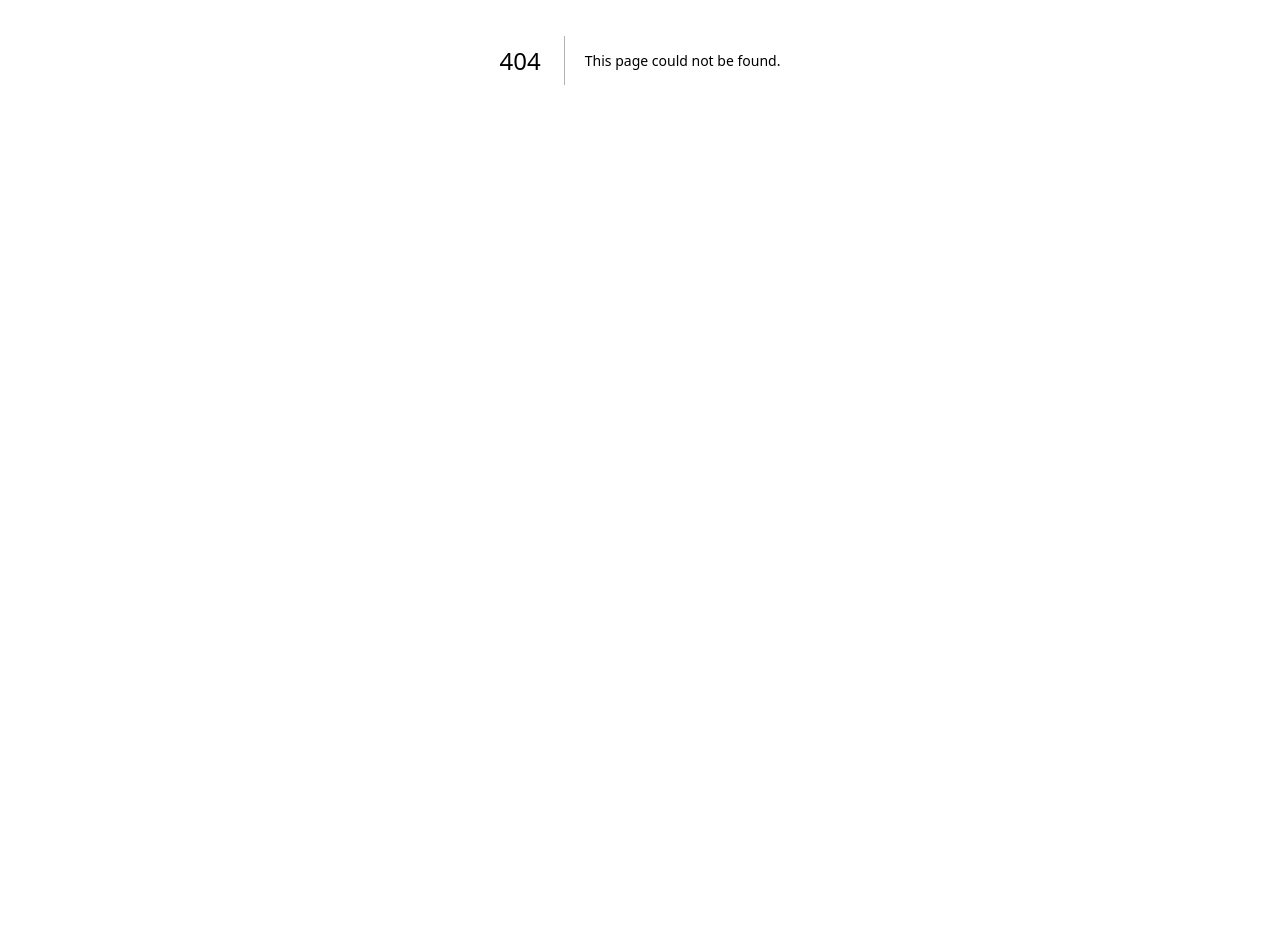
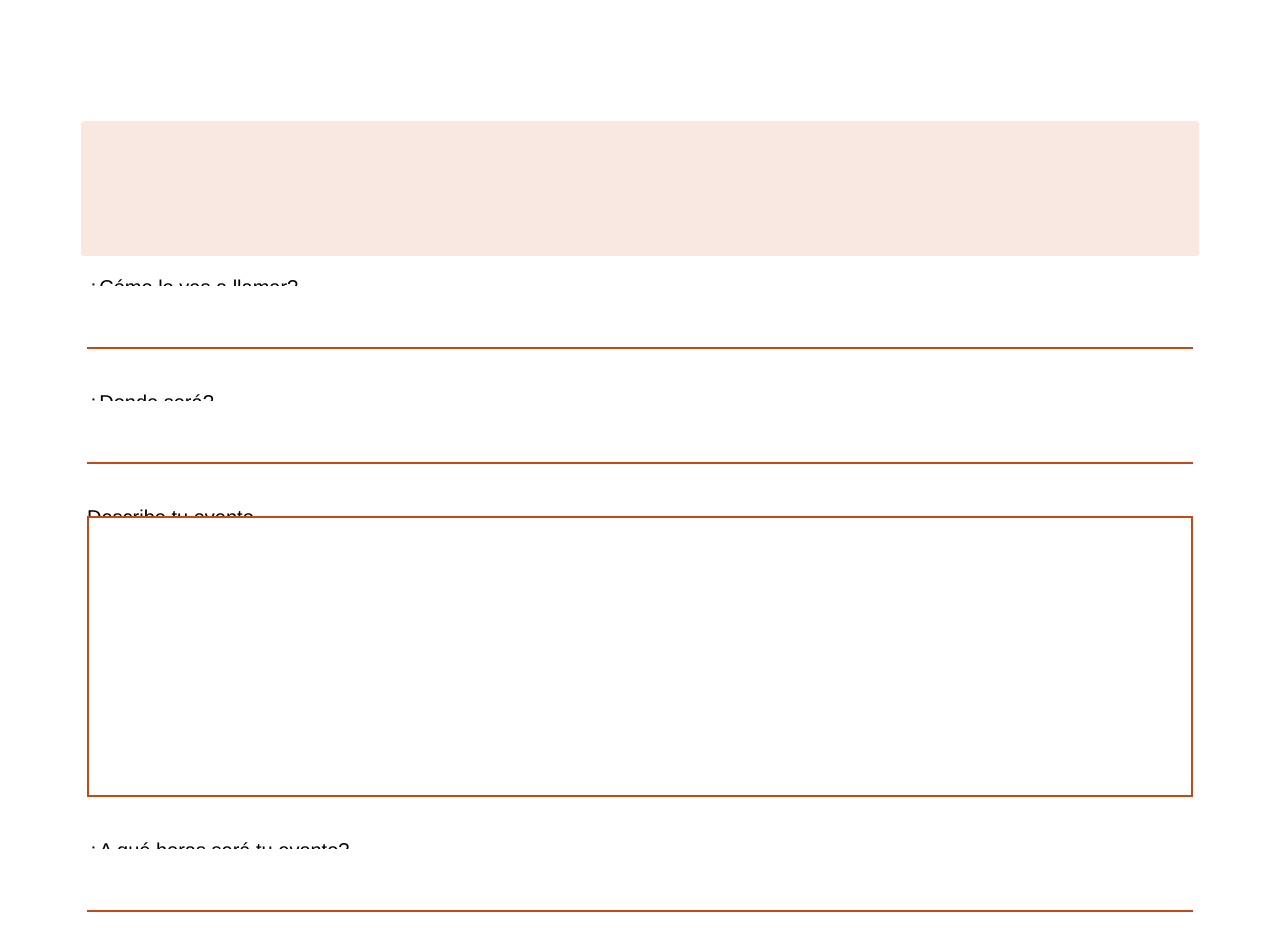
Before and after one commit to JcortesJ/myUNifyLite, a Next.js app in the folder unify_lite/: page /evento/crearEvento in a window 1280 px wide. Before the commit this address had no page. Shown: the part 340-1290 px from the top of the page. Before the commit the page ends 800 px from the top, so only its background shows below. Built offline with nearby package versions, Linux system fonts and the light colour scheme.

Commit message:
crearEvento terminado. Revisar date

```diff
--- /dev/null
+++ b/unify_lite/pages/evento/crearEvento.tsx
@@ -0,0 +1,109 @@
+import type { NextPage } from 'next'
+import Head from 'next/head'
+import Image from 'next/image'
+import Link from 'next/link'
+import { FormEvent, useState } from 'react'
+import styles from '../../styles/Home.module.css'
+const CrearEvento = () => {
+
+    const [nombre, setNombre] = useState("");
+    const [lugar, setLugar] = useState("");
+    const [descripcion, setDes] = useState("");
+    const [hora, setHora] = useState("12");
+    const [dia, setDia] = useState("");
+    const [facultad, setFacultad] = useState("No tiene facultad");
+
+
+    const onSubmit =  (e: FormEvent) => {
+        e.preventDefault()
+
+
+
+        const eventoPrueba: object = {
+            'nombreEvento':nombre,
+            'lugar':lugar,
+            'descripcion':descripcion,
+            'hora':parseInt(hora),
+            'dia':dia,
+            'facultad':facultad
+        }
+
+        console.log(eventoPrueba)
+       // saveFormData(objetoPrueba);
+       //primero hay que entender como funciona esto
+       alert('datos subidos');
+    }
+
+    async function saveFormData(data: object) {
+        return await fetch("/api/formR", {
+            body: JSON.stringify(data),
+            headers: {"Content-Type": "application/json"},
+            method: "POST"
+        })
+    }
+    return (
+        <div className={styles.container}>
+            <Head>
+                <title>Crear Evento</title>
+                <meta name="description" content="Social Media App" />
+                <link rel="icon" href="/Frame.ico" />
+            </Head>
+
+            <main className={styles.main}>
+                <h3 className={styles.subtitle}>
+                    <a href={'/login'}><img width={22} height={22} src={"/back_arrow.svg"} /></a>Crear Evento 📒
+                </h3>
+
+                <div className={styles.avisoAdvertencia}>
+                    <h1>Ups... esta página no está diseñada para computadores</h1>
+                    <h2>Por favor ingresa desde un celular</h2>
+                </div>
+                <div className={styles.rectanguloNaranja}></div>
+                <form onSubmit={onSubmit}>
+                    <div className={styles.divFila}>
+                        <h3>¿Cómo lo vas a llamar?</h3>
+                        <input name={'nom_ev'} required={true} onChange={n => setNombre((n.target as HTMLInputElement).value)}  />
+                    </div>
+                    <div className={styles.divFila}>
+                        <h3>¿Donde será?</h3>
+                        <input name={'lugar_ev'} required={true} onChange={l => setLugar((l.target as HTMLInputElement).value)}  />
+                    </div>
+                    <div className={styles.divFila}>
+                        <h3>Describe tu evento</h3>
+                        <textarea name={'desc_ev'} required={true} onChange={d => setDes((d.target as HTMLTextAreaElement).value)}  />
+                        {/*cambiar por un textfield */}
+                    </div>
+                    <div className={styles.divFila}>
+                        <h3>¿A qué horas será tu evento?</h3>
+                        <input name={'hor_ev'} required={true} onChange={h => setHora((h.target as HTMLInputElement).value)}  />
+                        {/*cambiar por un textfield */}
+                    </div>
+                    <div className={styles.divFila}>
+                        <h3>¿Qué dia estamos listos? 👀</h3>
+                        <input name={'dia_ev'} required={true} type={'date'} onChange={di => setDia((di.target as HTMLInputElement).value)}  />
+                    </div>
+
+                    <div className={styles.divFila}>
+                        <h3>¿Qué facultad organiza esto? </h3>
+                        <input name={'fac_ev'} required={true}  onChange={f => setFacultad((f.target as HTMLInputElement).value)}  />
+                    </div>
+
+                    <footer className={styles.footerNotMain}>
+                        <p> <input type={'checkbox'} /> Mi evento cumple con las normas de la comunidad </p>
+
+                    </footer>
+                    <section className={styles.Flex1}>
+                        <button className={styles.botonEstandar} type="submit" onClick={onSubmit}>
+                            { /*<Link href={"/evento/crearEvento"}> */}¡Hazlo realidad!{ /*</Link> */} </button>
+                    </section>
+                </form>
+
+
+            </main>
+
+
+        </div>
+    )
+}
+
+export default CrearEvento;
--- a/unify_lite/pages/registro.tsx
+++ b/unify_lite/pages/registro.tsx
@@ -12,7 +12,7 @@ const Registro = () => {
     const [email, setEmail] = useState("");
     const [ig, setIg] = useState("No tiene");
 
-    const onSubmit = async (e: FormEvent) => {
+    const onSubmit =  (e: FormEvent) => {
         e.preventDefault()
 
 
--- a/unify_lite/styles/Home.module.css
+++ b/unify_lite/styles/Home.module.css
@@ -107,15 +107,46 @@
     border: none;
     border-bottom: 2px solid #C94615;
     font-size: 24px;
+    font-family: 'arimo', sans-serif;
+    margin-bottom: 2%;
+}
+
+.divFila textarea {
+    padding-top: 2%;
+    padding-bottom: 20%;
+    height: 50%;
+    margin-top: -3%;
+    margin-bottom: 2%;
+    border: none;
+    border: 2px solid #C94615;
+    font-size: 15px;
+    resize: none;
+    font-family: 'arimo', sans-serif;
+}
+
+.divFila textarea:focus {
+    outline: none;
 }
 
 .divFila input:hover {
-    background-color: #f36c3c;
-    border-radius: 5%;
+    background-color: #D05D32;
+    opacity: 0.8;
+    border-radius: 10px;
+    color: black;
 }
 
 .divFila input:focus {
     outline: none;
+}
+
+.rectanguloNaranja {
+    width: 91%;
+    height: 135px;
+    left: 21px;
+    top: 80px;
+    background: rgba(201, 66, 12, 0.12);
+    border-radius: 3px;
+    margin-top: 2%;
 }
 
 .subtitle {
```
